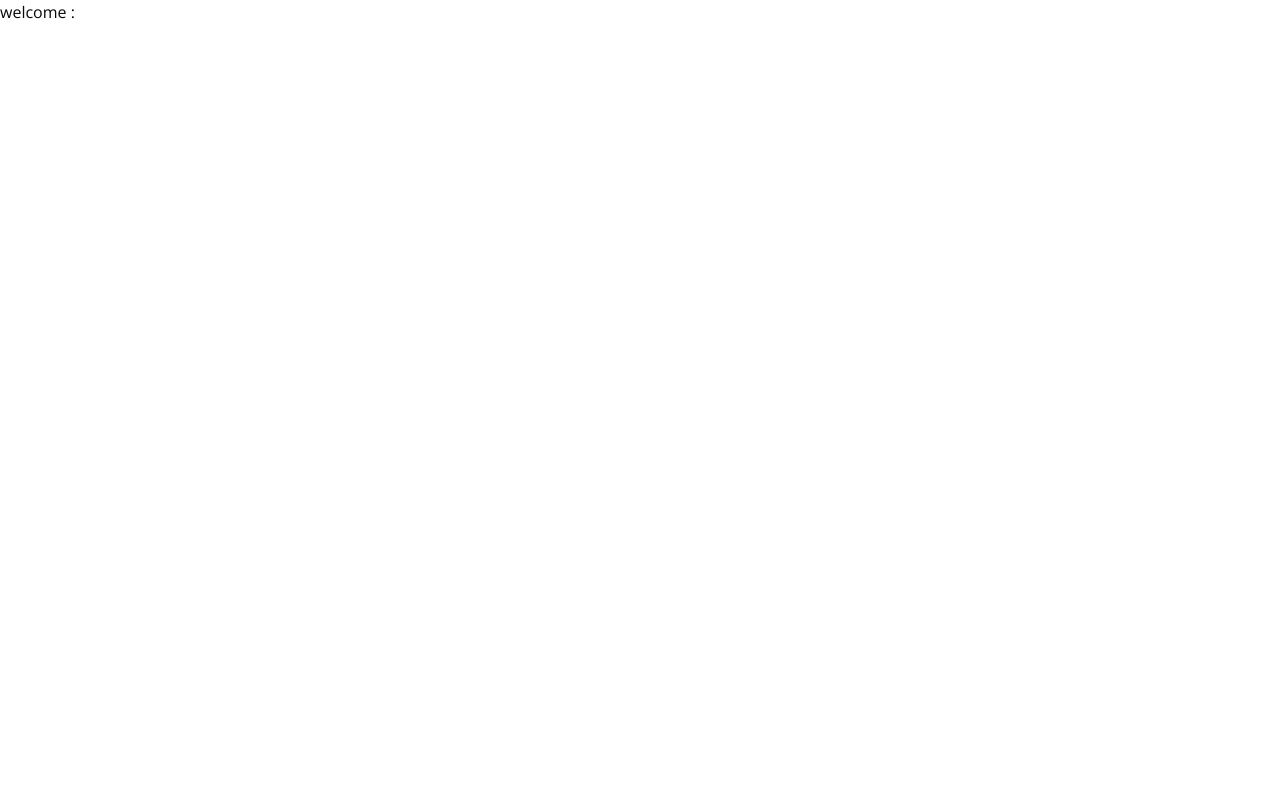
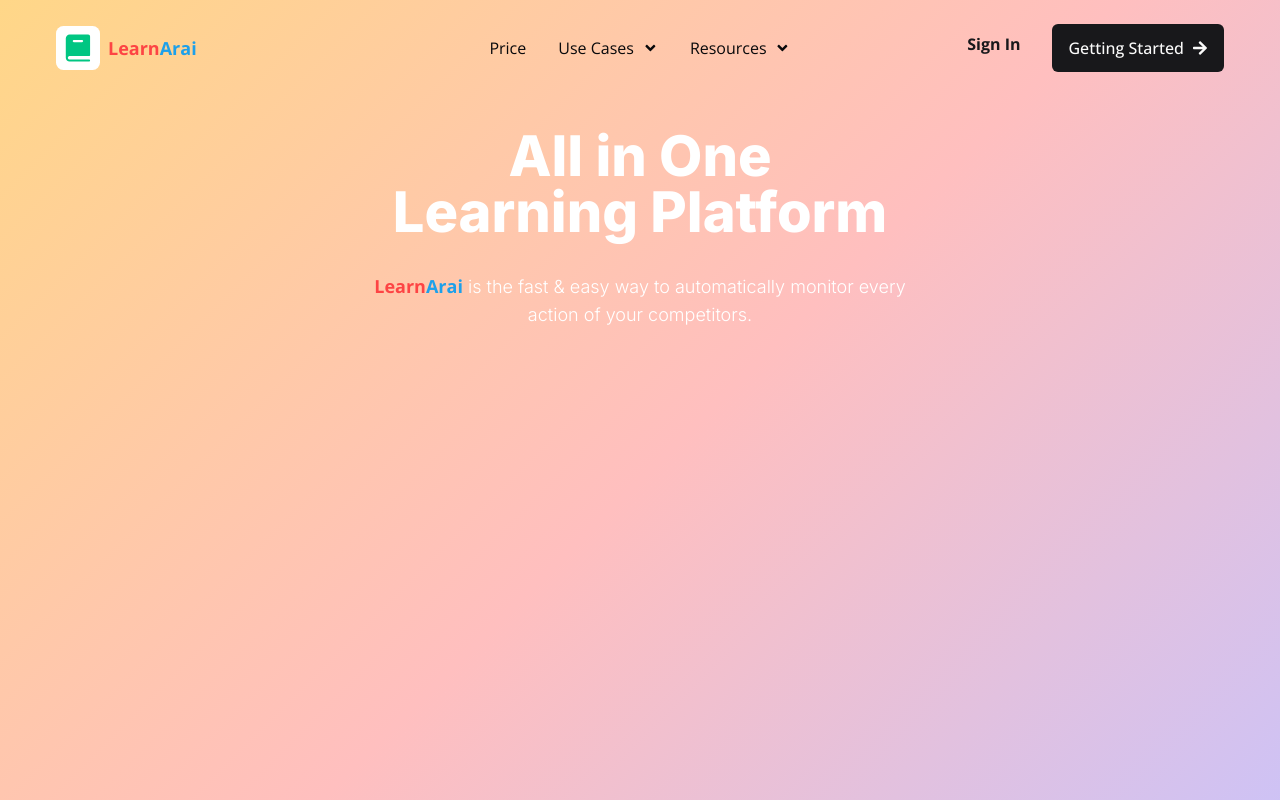
Before and after one commit to learn-arai/learn-arai, a Next.js app in the folder learn-arai/: page / in a window 1280 px wide. Shown: the top 800 px of the page. Built offline with nearby package versions, Linux system fonts and the light colour scheme.

Commit message:
Added landing hero & its navbar

```diff
--- a/learn-arai/app/page.tsx
+++ b/learn-arai/app/page.tsx
@@ -3,12 +3,16 @@
 import { useContext } from 'react';
 
 import { AuthContext } from '@/components/context/AuthContext';
+import Hero from '@/components/module/landing/hero';
+import LandingNavbar from '@/components/module/landing/landing-navbar';
 
 export default function Home() {
     const auth = useContext(AuthContext);
     const user = auth?.user;
     return (
         <div>
+            <LandingNavbar />
+            <Hero />
             <p>welcome : {user?.email}</p>
         </div>
     );
--- /dev/null
+++ b/learn-arai/components/module/landing/hero.tsx
@@ -0,0 +1,29 @@
+import { cn } from '@/lib/utils';
+
+import { inter, openSans } from '@/components/ui/fonts';
+
+export default function Hero() {
+    return (
+        <>
+            <div
+                className={cn(
+                    'bg-landing-hero w-screen max-w-full min-h-[60rem] text-white text-center',
+                    inter.className
+                )}
+            >
+                <h1 className="text-white text-[3.5rem] leading-none pt-[8rem] pb-[2rem] font-extrabold">
+                    All in One <br />
+                    Learning Platform
+                </h1>
+                <p className="text-lg max-w-[50ch] mx-auto font-light">
+                    <span className={cn('font-bold', openSans.className)}>
+                        <span className="text-red-logo-500">Learn</span>
+                        <span className="text-blue-logo-500">Arai</span>
+                    </span>{' '}
+                    is the fast & easy way to automatically monitor every action
+                    of your competitors.
+                </p>
+            </div>
+        </>
+    );
+}
--- /dev/null
+++ b/learn-arai/components/module/landing/landing-navbar.tsx
@@ -0,0 +1,57 @@
+import Image from 'next/image';
+import Link from 'next/link';
+
+import { FaArrowRight } from 'react-icons/fa';
+import { FaAngleDown } from 'react-icons/fa';
+
+import { cn } from '@/lib/utils';
+
+import { Button } from '@/components/ui/button';
+import { openSans } from '@/components/ui/fonts';
+
+import Logo from '@/public/logo_v2.svg';
+
+export default function LandingNavbar() {
+    return (
+        <>
+            <nav className="absolute px-14 pt-6 flex items-center w-full">
+                <div className="flex items-center gap-2 mx-auto ml-0 relative">
+                    <Image
+                        src={Logo}
+                        alt="LearnArai logo"
+                        className="w-11 h-11"
+                    />
+                    <span
+                        className={cn('font-bold text-lg', openSans.className)}
+                    >
+                        <span className="text-red-logo-500">Learn</span>
+                        <span className="text-blue-logo-500">Arai</span>
+                    </span>
+                </div>
+
+                <div className="absolute left-1/2 -translate-x-1/2 flex items-center space-x-8">
+                    <span>Price</span>
+                    <span className="flex items-center gap-2">
+                        Use Cases <FaAngleDown />
+                    </span>
+                    <span className="flex items-center gap-2">
+                        Resources <FaAngleDown />
+                    </span>
+                </div>
+
+                <div className="mx-auto mr-0 flex space-x-4">
+                    <Link href="/login">
+                        <Button variant="link" className="font-bold text-base">
+                            Sign In
+                        </Button>
+                    </Link>
+                    <Link href="/register">
+                        <Button variant="default" className="text-base py-6 ">
+                            Getting Started <FaArrowRight className="ml-2" />
+                        </Button>
+                    </Link>
+                </div>
+            </nav>
+        </>
+    );
+}
--- a/learn-arai/components/ui/fonts.ts
+++ b/learn-arai/components/ui/fonts.ts
@@ -1,3 +1,8 @@
 import { Open_Sans } from 'next/font/google';
+import { Inter } from 'next/font/google';
 
 export const openSans = Open_Sans({ subsets: ['latin'] });
+export const inter = Inter({
+    subsets: ['latin'],
+    weight: ['100', '200', '300', '400', '500', '600', '700', '800', '900'],
+});
--- a/learn-arai/tailwind.config.ts
+++ b/learn-arai/tailwind.config.ts
@@ -22,6 +22,8 @@ const config = {
                 'gradient-radial': 'radial-gradient(var(--tw-gradient-stops))',
                 'gradient-conic':
                     'conic-gradient(from 180deg at 50% 50%, var(--tw-gradient-stops))',
+                'landing-hero':
+                    'linear-gradient(135deg, #ffd788, #ffbfbf 50%, #c5c3ff 101%)',
             },
             colors: {
                 border: 'hsl(var(--border))',
```
Also changed, not shown: learn-arai/public/logo_v2.svg (added), 1 other file (tests, documents, lock files or other folders).
